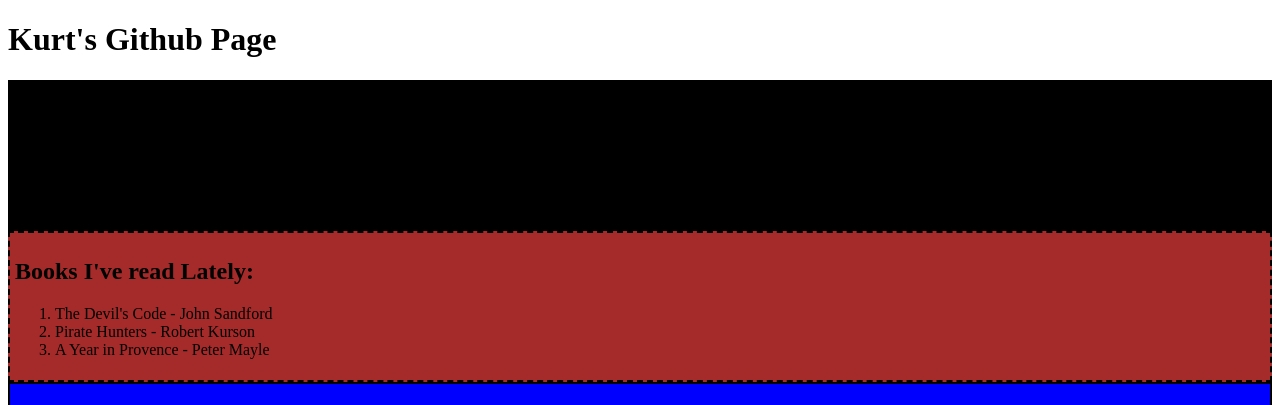
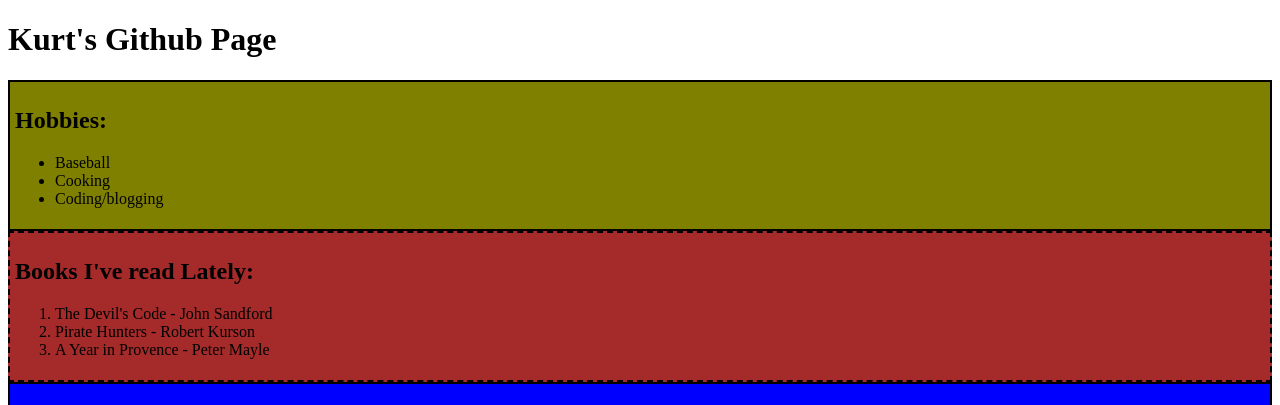
Before and after one commit to kurt1010887/kurt1010887.github.io, a plain HTML site: page index.html in a window 1280 px wide. Shown: the top 405 px of the page. Drawn offline with Linux system fonts and the light colour scheme.

Commit message:
Update stylesheet.css

```diff
--- a/css/stylesheet.css
+++ b/css/stylesheet.css
@@ -2,7 +2,7 @@ p {
 color:red;
 }
 .hobby {
-  background-color:black;
+  background-color:olive;
   border: 2px solid black;
   padding: 5px;
 }
```
